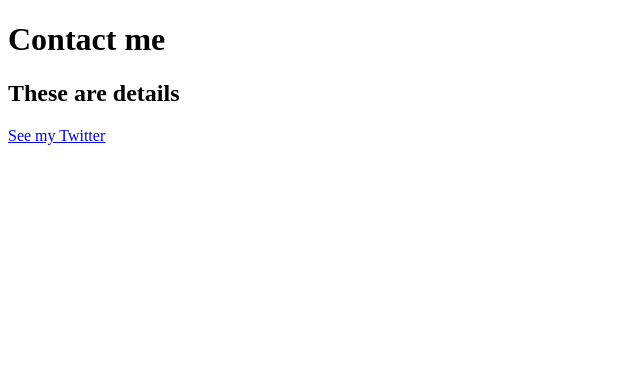
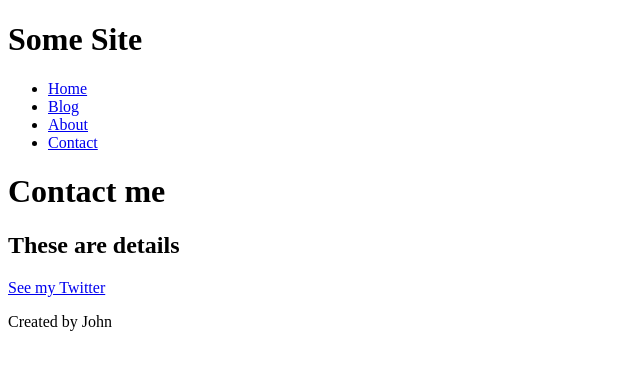
Before and after one commit to johnjamesmartin/Gatsby-JS-Blog-Experiment, a Gatsby site: page /contact in a window 1280 px wide. Shown: the whole page, without its empty margins (0-640 px from the left). Built offline with nearby package versions, Linux system fonts and the light colour scheme; Gatsby itself is replaced by a stand-in of ours.

Commit message:
Add header and footer to pages

```diff
--- /dev/null
+++ b/src/components/footer.js
@@ -0,0 +1,11 @@
+import React from "react"
+
+const Footer = () => {
+  return (
+    <footer>
+      <p>Created by John</p>
+    </footer>
+  )
+}
+
+export default Footer
--- /dev/null
+++ b/src/components/header.js
@@ -0,0 +1,28 @@
+import React from "react"
+import { Link } from "gatsby"
+
+const Header = () => {
+  return (
+    <header>
+      <h1>Some Site</h1>
+      <nav>
+        <ul>
+          <li>
+            <Link to="/">Home</Link>
+          </li>
+          <li>
+            <Link to="/blog">Blog</Link>
+          </li>
+          <li>
+            <Link to="/about">About</Link>
+          </li>
+          <li>
+            <Link to="/contact">Contact</Link>
+          </li>
+        </ul>
+      </nav>
+    </header>
+  )
+}
+
+export default Header
--- a/src/pages/about.js
+++ b/src/pages/about.js
@@ -1,12 +1,16 @@
 import React from "react"
 import { Link } from "gatsby"
+import Header from "../components/header"
+import Footer from "../components/footer"
 
 const AboutPage = () => {
   return (
     <div>
+      <Header />
       <h1>About</h1>
       <h2>This is a description</h2>
       <Link to="/contact">Contact me</Link>
+      <Footer />
     </div>
   )
 }
--- a/src/pages/blog.js
+++ b/src/pages/blog.js
@@ -1,10 +1,14 @@
 import React from "react"
+import Header from "../components/header"
+import Footer from "../components/footer"
 
 const BlogPage = () => {
   return (
     <div>
+      <Header />
       <h1>Blog</h1>
       <h2>This is a description</h2>
+      <Footer />
     </div>
   )
 }
--- a/src/pages/contact.js
+++ b/src/pages/contact.js
@@ -1,13 +1,17 @@
 import React from "react"
+import Header from "../components/header"
+import Footer from "../components/footer"
 
 const ContactPage = () => {
   return (
     <div>
+      <Header />
       <h1>Contact me</h1>
       <h2>These are details</h2>
       <p>
         <a href="http://www.twitter.com/">See my Twitter</a>
       </p>
+      <Footer />
     </div>
   )
 }
--- a/src/pages/index.js
+++ b/src/pages/index.js
@@ -1,14 +1,18 @@
 import React from "react"
 import { Link } from "gatsby"
+import Header from "../components/header"
+import Footer from "../components/footer"
 
 const IndexPage = () => {
   return (
     <div>
+      <Header />
       <h1>Hello</h1>
       <h2>This is a description</h2>
       <p>
         Need a developer? <Link to="/contact">Contact me</Link>
       </p>
+      <Footer></Footer>
     </div>
   )
 }
```
